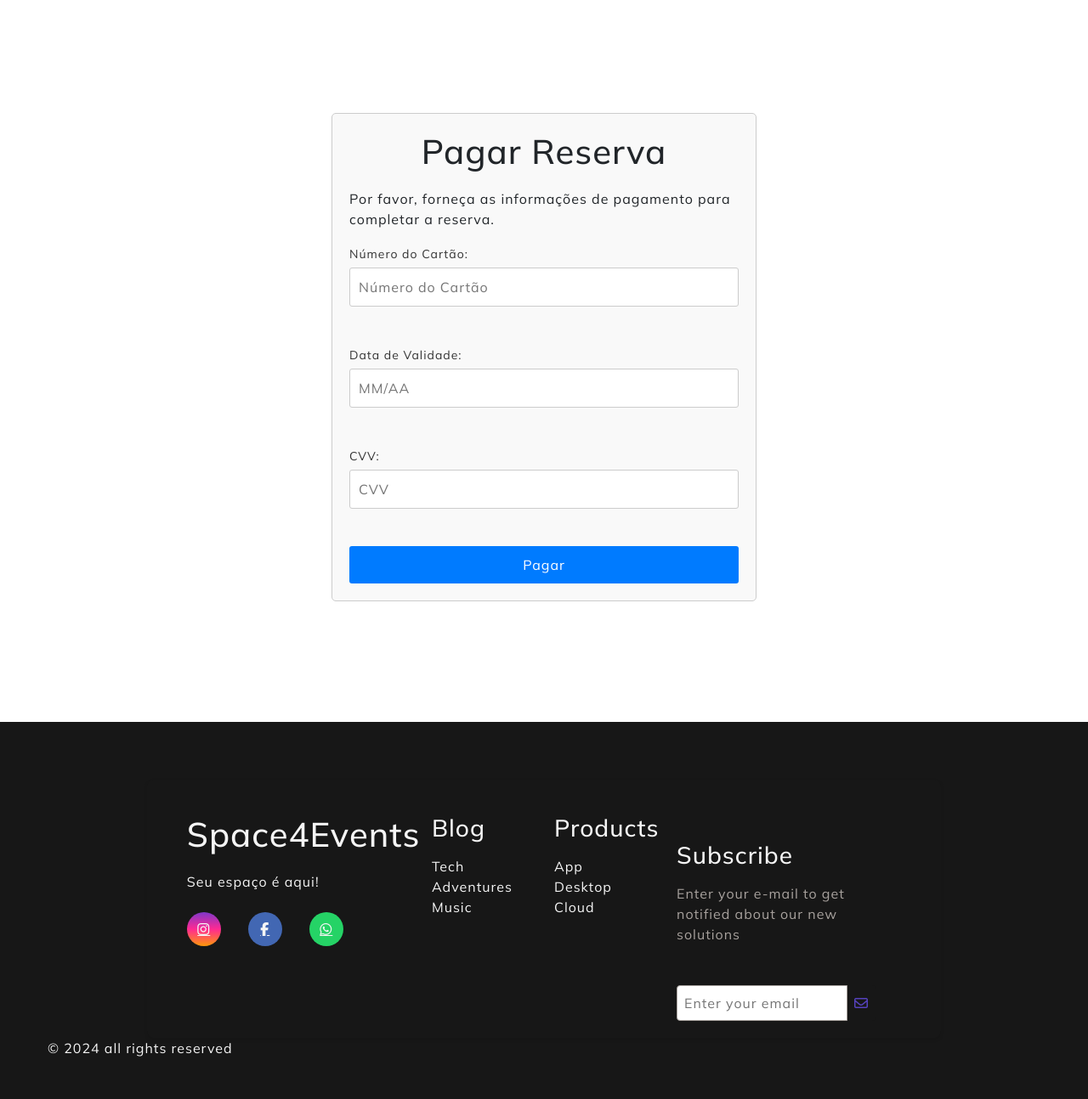
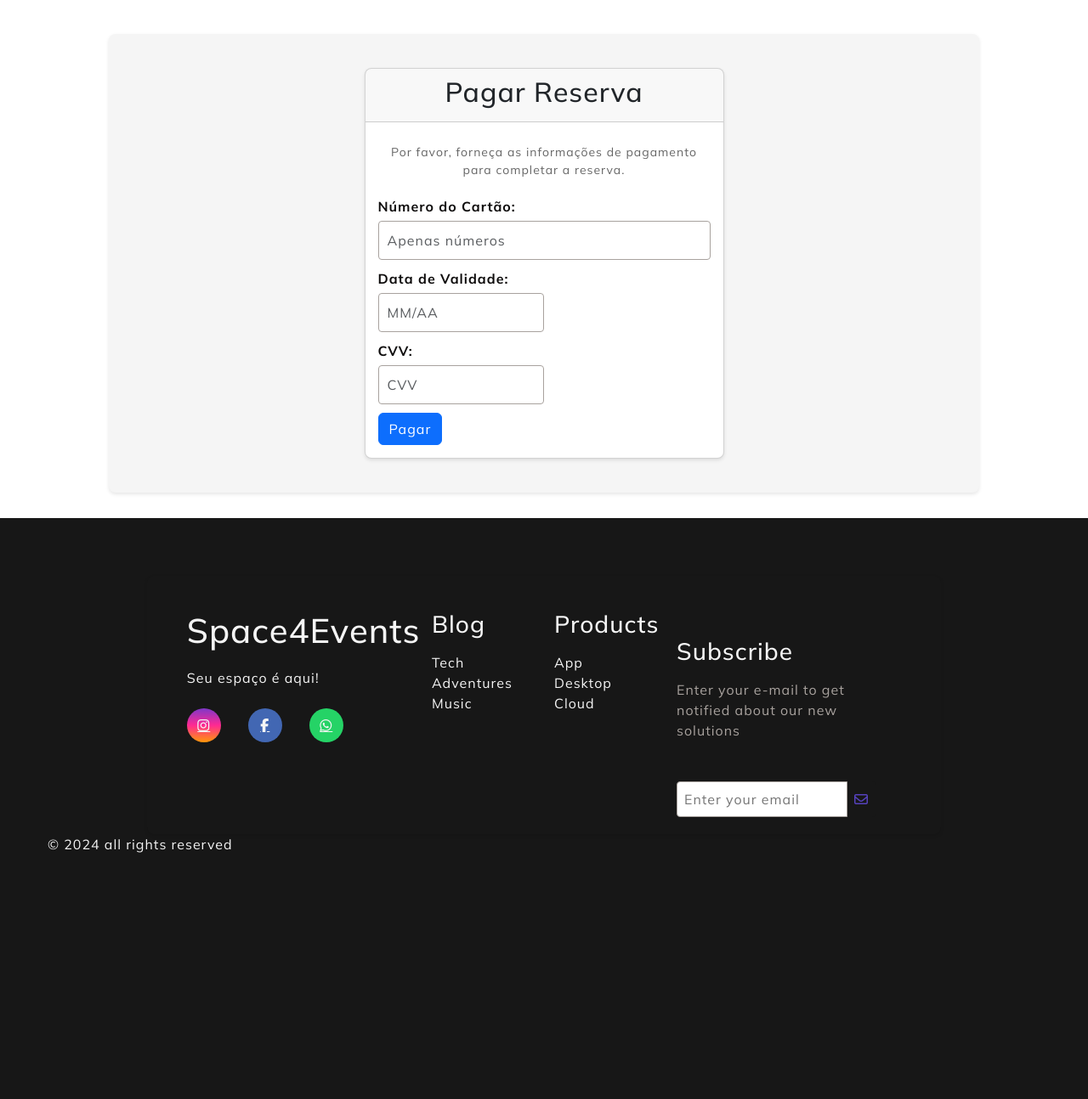
Before and after one commit to majupeixoto/Space4Events, a Django app: page /pagamento_reserva/ in a window 1280 px wide. Shown: the part 87-1381 px from the top of the page at 85% size. After the commit the page ends 1091 px from the top, so only its background shows below. Run offline with Django 5.2, Linux system fonts and the light colour scheme; a user stored in the database is signed in; parts of the project's set-up code (start-up, migrations or seed data) failed here and were passed over.

Commit message:
reservas: campos aceitam apenas números

```diff
--- a/Projeto/apps/templates/apps/pagamento_reserva.html
+++ b/Projeto/apps/templates/apps/pagamento_reserva.html
@@ -1,29 +1,60 @@
 {% extends 'global/base.html' %}
 
 {% block content %}
-<div class="center">
-    <form class="reservar" method="post" action="{% url 'pagamento_reserva' %}">
-        <h1>Pagar Reserva</h1>
-        <p>Por favor, forneça as informações de pagamento para completar a reserva.</p>
-        {% csrf_token %}
+<div class="container">
+    <div class="row justify-content-center">
+        <div class="col-md-6">
+            <div class="card">
+                <div class="card-header">
+                    <h2 class="text-center">Pagar Reserva</h2>
+                </div>
+                <div class="card-body">
+                    <p class="card-text text-center">Por favor, forneça as informações de pagamento para completar a reserva.</p>
+                    <form class="payment-form" method="post" action="{% url 'pagamento_reserva' %}">
+                        {% csrf_token %}
+                        <div class="form-group" id="credit-card-fields">
+                            <label for="numero_cartao">Número do Cartão:</label>
+                            <input type="text" class="form-control" id="numero_cartao" name="numero_cartao" placeholder="Apenas números" required pattern="[0-9]{16}" maxlength="16">
+                        </div>
 
-        <div class="box-user">
-            <label for="numero_cartao">Número do Cartão:</label><br>
-            <input type="text" id="numero_cartao" name="numero_cartao" placeholder="Número do Cartão" required pattern="[0-9]{16}"><br><br>
+                        <div class="form-row" id="expiration-cvv-fields">
+                            <div class="form-group col-md-6">
+                                <label for="data_validade">Data de Validade:</label>
+                                <input type="text" class="form-control" id="data_validade" name="data_validade" placeholder="MM/AA" required pattern="(0[1-9]|1[0-2])\/([0-9]{2})" maxlength="5">
+                            </div>
+                            <div class="form-group col-md-6">
+                                <label for="cvv">CVV:</label>
+                                <input type="text" class="form-control" id="cvv" name="cvv" placeholder="CVV" required pattern="[0-9]{3}" maxlength="3">
+                            </div>
+                        </div>
+                        <button type="submit" class="btn btn-primary btn-block">Pagar</button>
+                    </form>
+                </div>
+            </div>
         </div>
+    </div>
+</div>
 
-        <div class="box-user">
-            <label for="data_validade">Data de Validade:</label><br>
-            <input type="text" id="data_validade" name="data_validade" placeholder="MM/AA" required pattern="(0[1-9]|1[0-2])\/([0-9]{2})"><br><br>
-        </div>
+<script>
+    document.addEventListener('DOMContentLoaded', function () {
+        document.getElementById('data_validade').addEventListener('input', function(e) {
+            e.target.value = e.target.value.replace(/\D/g, '');
 
-        <div class="box-user">
-            <label for="data_validade">CVV:</label><br>
-            <input type="text" id="cvv" name="cvv" placeholder="CVV" required pattern="[0-9]{3}"><br><br>
-        </div>
+            var inputValue = e.target.value;
+            if (inputValue.length >= 4) {
+                var formattedDate = inputValue.replace(/(\d{2})(\d{2})/, '$1/$2');
+                e.target.value = formattedDate;
+            }
+        });
 
-        <button type="submit" class="btn_login" value="Pagar">Pagar</button>
+        document.getElementById('cvv').addEventListener('input', function(e) {
+            e.target.value = e.target.value.replace(/\D/g, '');
+        });
 
-    </form>
-</div>
+        document.getElementById('numero_cartao').addEventListener('input', function(e) {
+            e.target.value = e.target.value.replace(/\D/g, '');
+        });
+    });
+</script>
+
 {% endblock %}
--- a/Projeto/apps/templates/apps/reservar_espaco.html
+++ b/Projeto/apps/templates/apps/reservar_espaco.html
@@ -12,12 +12,12 @@
 
         <div class="box-user">
             <label for="data_check_in">Data de Check-in:</label><br>
-            <input type="text" id="data_check_in" name="data_check_in" placeholder="DD-MM-YYYY" title="Por favor, insira a data no formato DD-MM-YYYY" required><br>
+            <input type="text" id="data_check_in" name="data_check_in" placeholder="DD-MM-YYYY" title="Por favor, insira a data no formato DD-MM-YYYY" required maxlength="10"><br>
         </div>
 
         <div class="box-user">
             <label for="data_check_out">Data de Check-out:</label><br>
-            <input type="text" id="data_check_out" name="data_check_out" placeholder="DD-MM-YYYY" title="Por favor, insira a data no formato DD-MM-YYYY" required><br>
+            <input type="text" id="data_check_out" name="data_check_out" placeholder="DD-MM-YYYY" title="Por favor, insira a data no formato DD-MM-YYYY" required maxlength="10"><br>
         </div>
 
         <div class="box-user">
--- a/Projeto/apps/views.py
+++ b/Projeto/apps/views.py
@@ -119,7 +119,6 @@ def criar_reserva(request, espaco_id):
 @login_required
 def pagamento_reserva(request):
     if request.method == 'POST':
-        # Recupera os detalhes da reserva da sessão
         reserva_details = request.session.get('reserva_details')
 
         if reserva_details:
@@ -144,16 +143,12 @@ def pagamento_reserva(request):
                     numero_de_hospedes=numero_de_hospedes,
                     espaco=espaco
                 )
-                # Limpa os detalhes da reserva da sessão
                 del request.session['reserva_details']
 
-                # Redireciona para a página de sucesso
                 return redirect('minhas_reservas')
         else:
-            # Se os detalhes da reserva não estiverem na sessão, redirecione para uma página de erro
             return HttpResponse("Detalhes da reserva não encontrados na sessão.")
     else:
-        # Se a solicitação não for do tipo POST, redirecione para uma página de erro.
         return render(request, 'apps/pagamento_reserva.html')
 
 def detalhes(request, espaco_id):
```
Also changed, not shown: Projeto/db.sqlite3.
